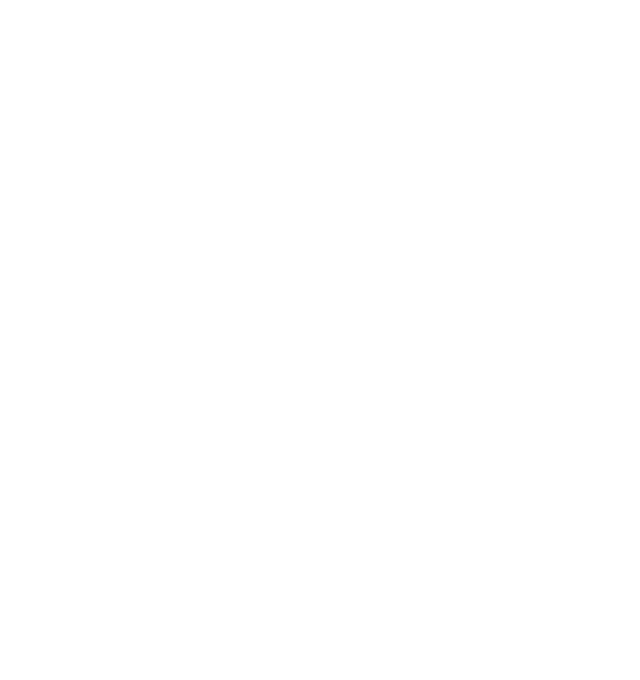
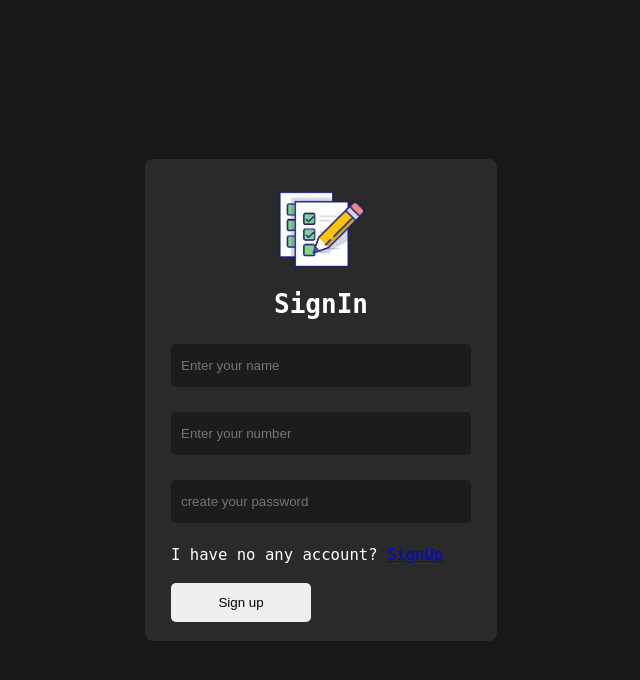
Before and after one commit to codingMaster-13/python, a Flask app: page /signin in a window 1280 px wide. Before the commit the part shown is empty. Shown: the top 680 px of the page, without its empty margins (319-959 px from the left). Run offline with Flask 3, Linux system fonts and the light colour scheme.

Commit message:
intial file

```diff
--- a/TodoList/main.py
+++ b/TodoList/main.py
@@ -1,13 +1,9 @@
 from flask import Flask, render_template, request
 app = Flask(__name__)
 
-@app.route('/', methods=['GET', 'POST'])
+@app.route('/',)
 def index_route():
-    if request.method == 'POST':
-        print('post request is send')
-        return render_template("TodoList.html", user_img=request.form.get('username', 'undefined'))
-    else:
-        return render_template('index.html')
+    return render_template("index.html")
 @app.route('/signin')
 def signin_route():
     return render_template('signin.html')
--- a/TodoList/static/css/signin.css
+++ b/TodoList/static/css/signin.css
@@ -0,0 +1,71 @@
+* {
+    margin: 0;
+    padding: 0;
+    box-sizing: border-box;
+}
+
+body {
+    background: #181818;
+}
+
+.account {
+    background: #2a2a2a;
+    border-radius: 8px;
+    color: white;
+    position: absolute;
+    top: 50%;
+    left: 50%;
+    transform: translate(-50%, -50%);
+    font-family: monospace;
+    padding: 1.5em 2em;
+    display: flex;
+    flex-direction: column;
+    gap: 10px;
+}
+.account img{
+    height: 100px;
+    width: 100px;
+    margin: auto;
+}
+.account h1 {
+    margin-bottom: 15px;
+    text-align: center;
+}
+
+.account form {
+    display: flex;
+    flex-direction: column;
+    gap: 5px;
+
+}
+
+.account form input {
+    padding: 14px 10px;
+    border-radius: 5px;
+    background: #1c1c1c;
+    color: white;
+    border: white;
+    width: 300px;
+}
+
+.account .button {
+    display: flex;
+    flex-direction: column;
+    gap: 2px;
+    margin-top: -2px;
+}
+.account .button span{
+    color: white;
+    font-size: 1.2em;
+    cursor: pointer;
+}
+.account .button span span:hover{
+    text-decoration: underline;
+}
+.account .button button{
+    width: 140px;
+    padding: 12px;
+    border-radius: 5px;
+    border:none;
+
+}
--- a/TodoList/templates/index.html
+++ b/TodoList/templates/index.html
@@ -4,10 +4,11 @@
     <meta charset="UTF-8">
     <meta name="viewport" content="width=device-width, initial-scale=1.0">
     <title>Todo List - App</title>
+    <link rel="stylesheet" href="{{url_for('static', filename='css/index.css')}}">
 </head>
 <body>
     <header>
-        <h1>Todos</h1>
+        <h1>Todos...</h1>
         <a href="/signin">Sign In</button>
     </header>
     <div class="container">
--- a/TodoList/templates/signin.html
+++ b/TodoList/templates/signin.html
@@ -4,8 +4,25 @@
     <meta charset="UTF-8">
     <meta name="viewport" content="width=device-width, initial-scale=1.0">
     <title>TodoList - SignIn</title>
+    <link rel="stylesheet" href="{{url_for('static', filename='css/signin.css')}}">
 </head>
 <body>
-
+    <div class="account">
+        <img src="{{url_for('static', filename='img/logo.png')}}" alt="">
+        <h1>SignIn</h1>
+        <form action="/" method="post">
+            <input type="text" placeholder="Enter your name" name="username">
+            <br>
+            <input type="number" placeholder="Enter your number" name="number">
+            <br>
+            <input type="password" placeholder="create your password" name="password">
+            <br>
+            <div class="button">
+                <span>I have no any account? <a href="/signup.html">SignUp</a></span>
+                <br>
+                <button>Sign up</button>
+            </div>
+        </form>
+    </div>
 </body>
 </html>
--- a/TodoList/templates/signup.html
+++ b/TodoList/templates/signup.html
@@ -8,7 +8,8 @@
 </head>
 <body>
     <div class="account">
-        <h1>Signup</h1>
+        <img src="{{url_for('static', filename='img/logo.png')}}" alt="">
+        <h1>SignUp</h1>
         <form action="/" method="post">
             <input type="text" placeholder="Enter your name" name="username">
             <br>
@@ -17,7 +18,7 @@
             <input type="password" placeholder="create your password" name="password">
             <br>
             <div class="button">
-                <span>I have already an account</span>
+                <span>I have already an account? <a href="/signin.html">SignIn</a></span>
                 <br>
                 <button>Sign up</button>
             </div>
```
Also changed, not shown: TodoList/static/css/index.css (+26 -0 lines), TodoList/static/css/signup.css (+6 -2 lines), TodoList/static/img/logo.png (added).
